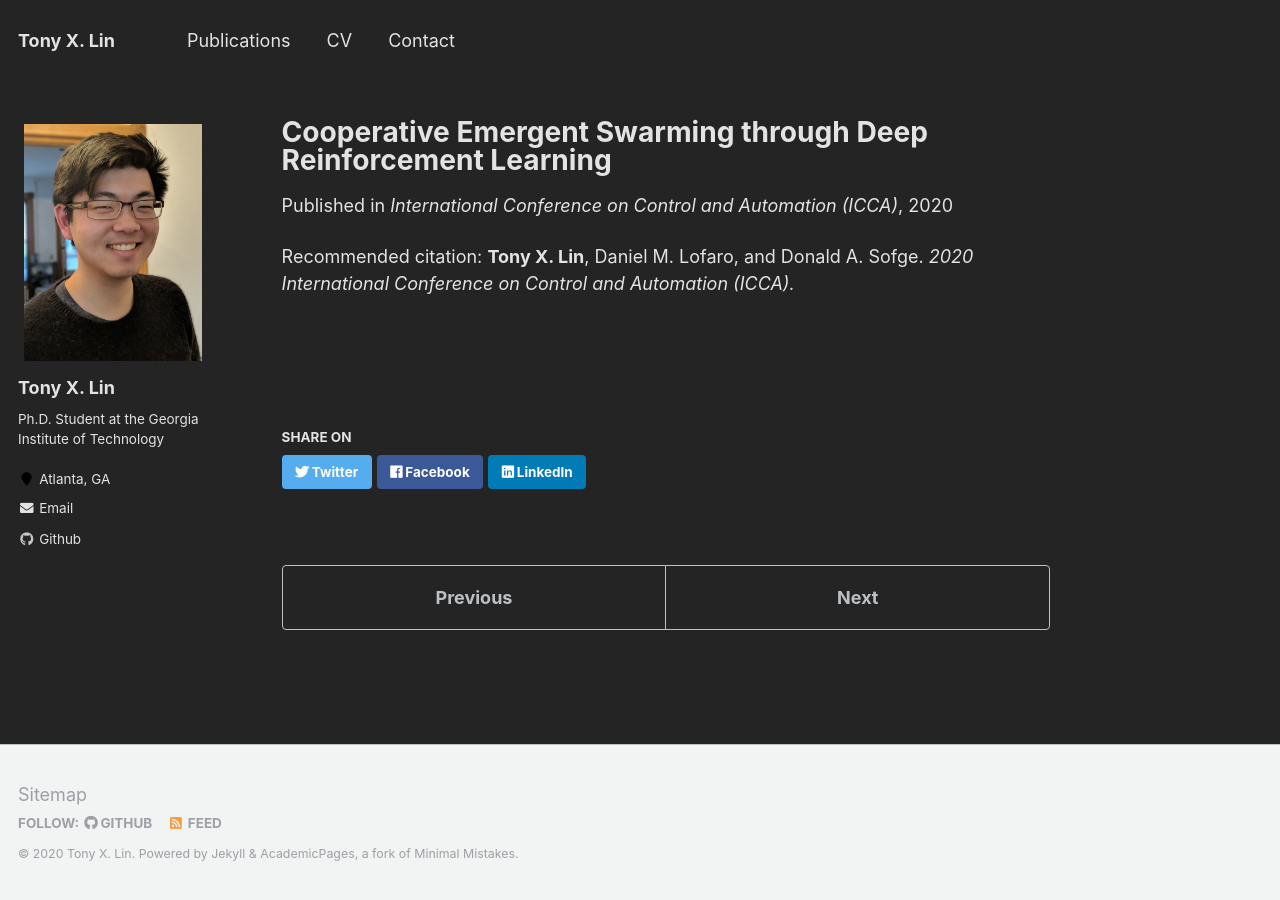
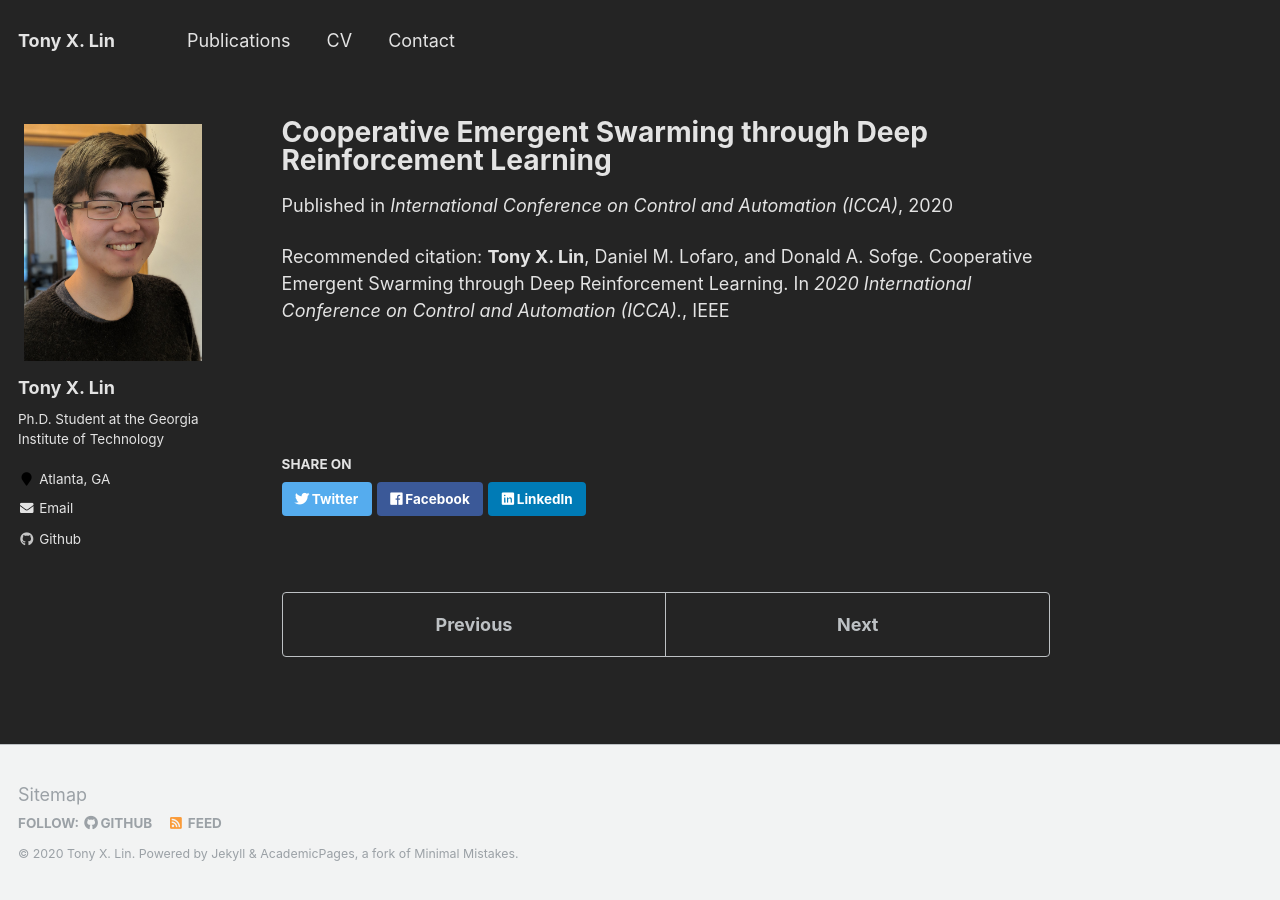
Before and after one commit to tony-x-lin/tony-x-lin.github.io, a Jekyll site: the page built from _publications/ICCA2020.md, in a window 1280 px wide. Built offline with Jekyll 4.4.1, drawn with Linux system fonts in a browser that asks for light colours.

Commit message:
Update ICCA2020.md

```diff
--- a/_publications/ICCA2020.md
+++ b/_publications/ICCA2020.md
@@ -4,5 +4,5 @@ collection: publications
 permalink: /publications/ICCA2020
 venue: "International Conference on Control and Automation (ICCA)"
 date: 2020-07-6
-citation: '<b>Tony X. Lin</b>, Daniel M. Lofaro, and Donald A. Sofge. <i>2020 International Conference on Control and Automation (ICCA).</i>'
+citation: '<b>Tony X. Lin</b>, Daniel M. Lofaro, and Donald A. Sofge. Cooperative Emergent Swarming through Deep Reinforcement Learning. In <i>2020 International Conference on Control and Automation (ICCA).</i>, IEEE'
 ---
```
